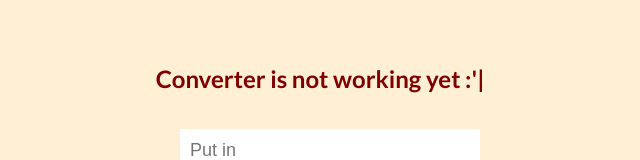
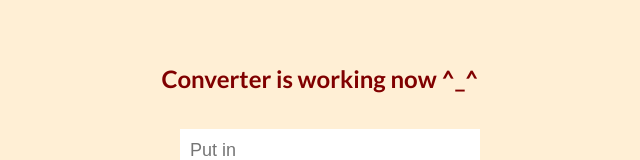
Before and after one commit to IvanGML/React_Redux_converter, a React (Create React App) app: page / in a window 1280 px wide. Shown: the top 160 px of the page, without its empty margins (320-960 px from the left). Built offline with nearby package versions, Linux system fonts and the light colour scheme.

Commit message:
Converter is working now ^_^

```diff
--- a/src/components/App.jsx
+++ b/src/components/App.jsx
@@ -67,7 +67,7 @@ class App extends Component {
   render() {
     return (
     <Wrapper>
-      <Title>Converter is not working yet :'|</Title>
+      <Title>Converter is working now ^_^</Title>
         <FlexContainer>
           <Input
           type='number'
```
